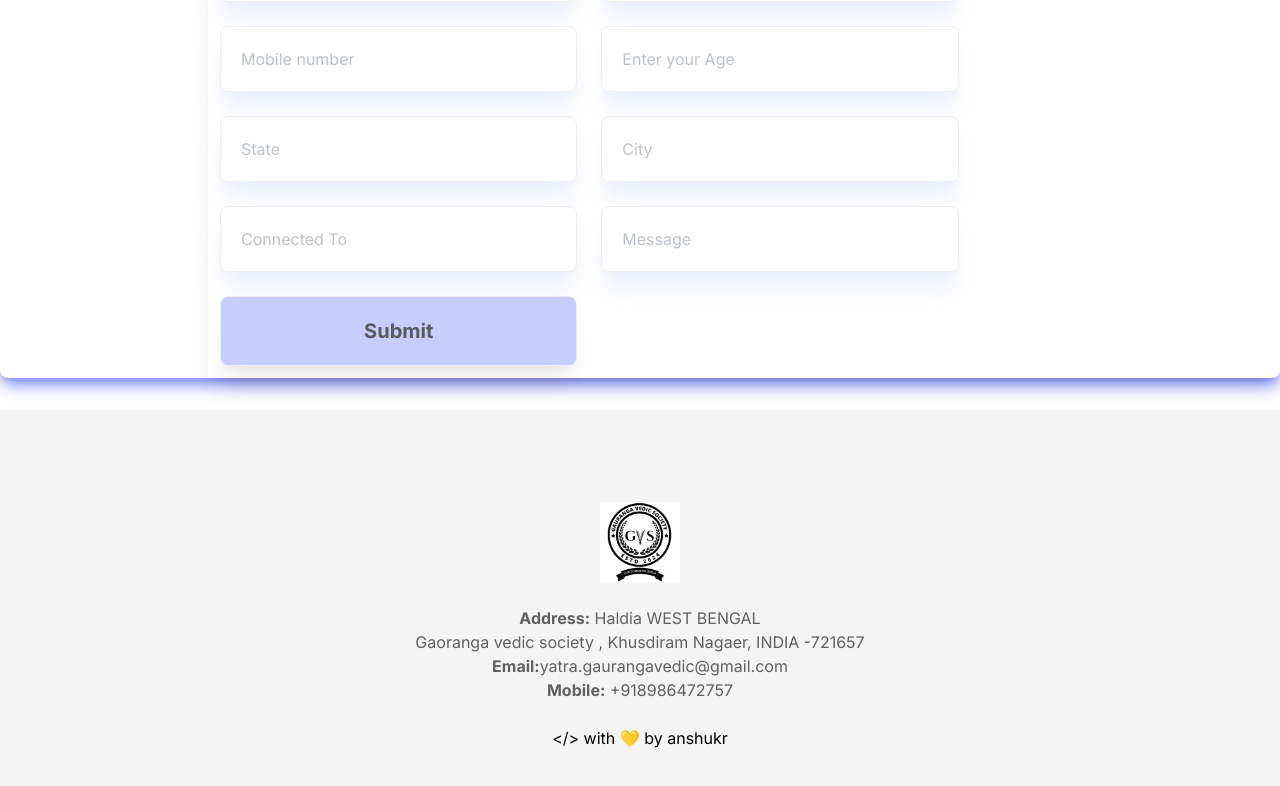
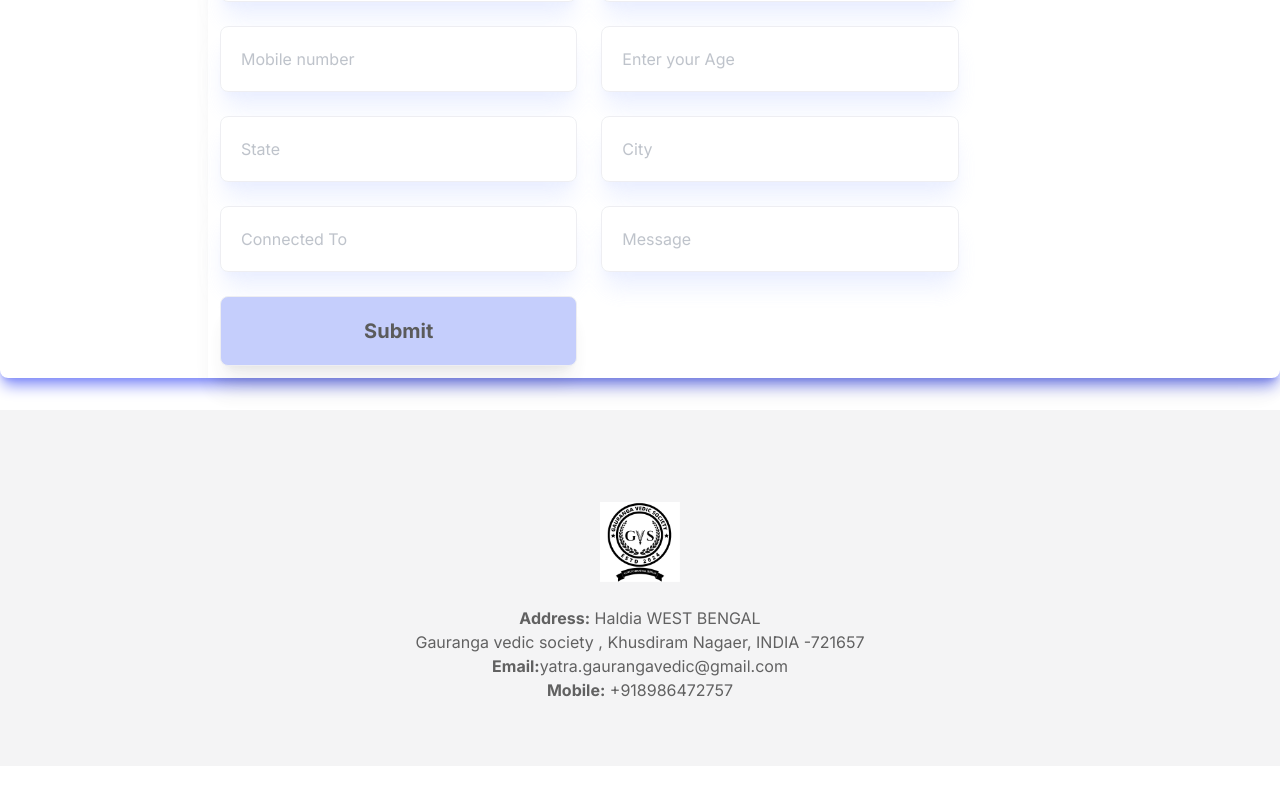
Before and after one commit to 001anshu/projgvs, a Next.js app: page / in a window 1280 px wide. Shown: the part 6083-6869 px from the top of the page. Built offline with nearby package versions, Linux system fonts and the light colour scheme.

Commit message:
fixed bug

```diff
--- a/components/Footer.js
+++ b/components/Footer.js
@@ -9,7 +9,7 @@ export default function Footer() {
             <img src="/header_logo.jpeg" alt="" className="h-20 lg:h-20 w-8/12 sm:w-auto self-center object-contain" />
             <div className="my-6 text-base text-color f-f-l mx-4 opacity-60 text-center">
               <b>Address:</b> Haldia WEST BENGAL<br/>
-              Gaoranga vedic society , Khusdiram Nagaer, INDIA -721657 <br/>
+              Gauranga vedic society , Khusdiram Nagaer, INDIA -721657 <br/>
               <b>Email:</b>yatra.gaurangavedic@gmail.com<br/><b>Mobile:</b> +918986472757
             </div>
             <div className="text-sm text-color mb-10 f-f-l self-center">
@@ -20,7 +20,7 @@ export default function Footer() {
                   rel="noreferrer noopener"
                   className=" sm:text-center sm:text-base transition-all ease-in-out"
                 >
-                  {"</>"} with 💛 by anshukr{" "}
+
                 </a>
               </span>
             </div>
```
